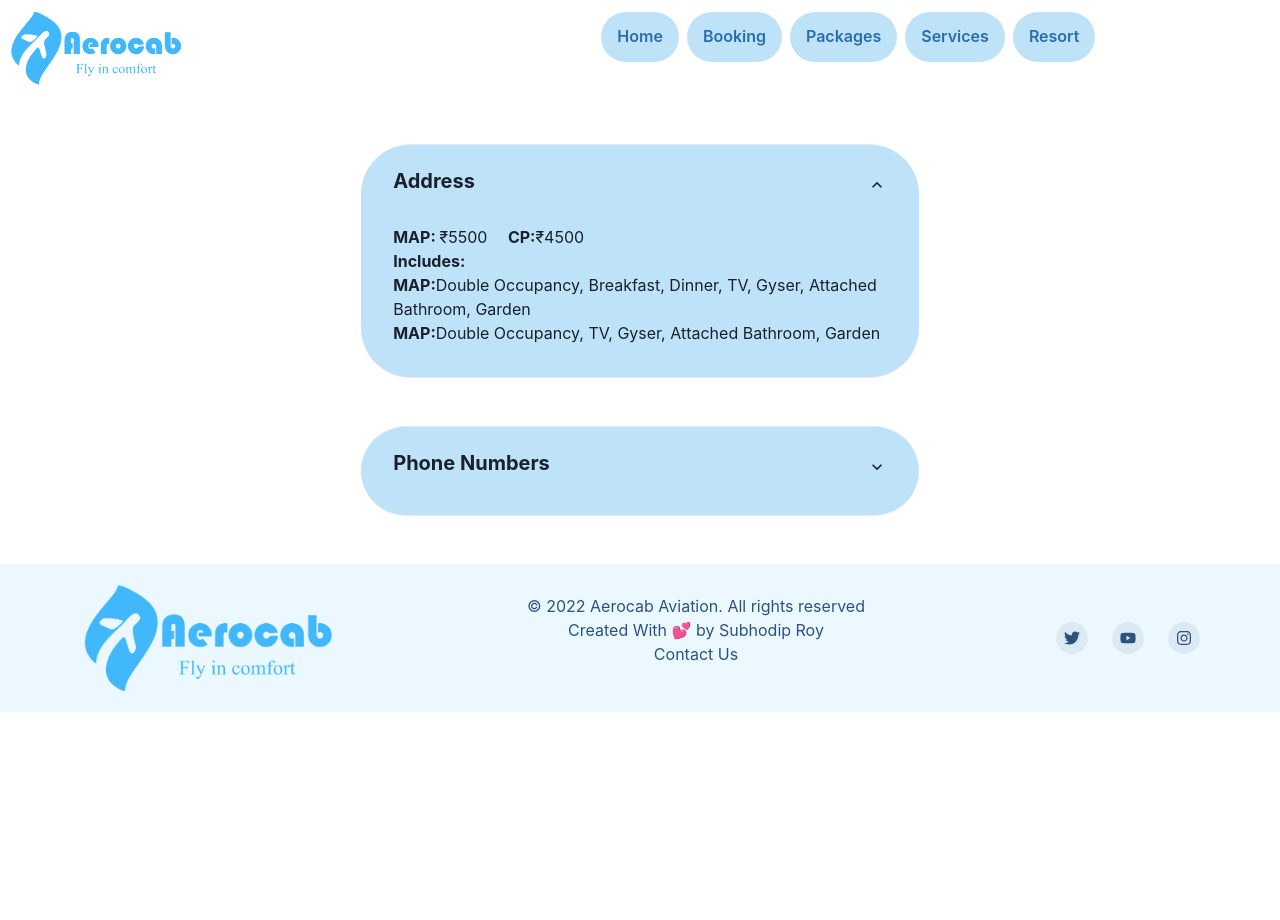
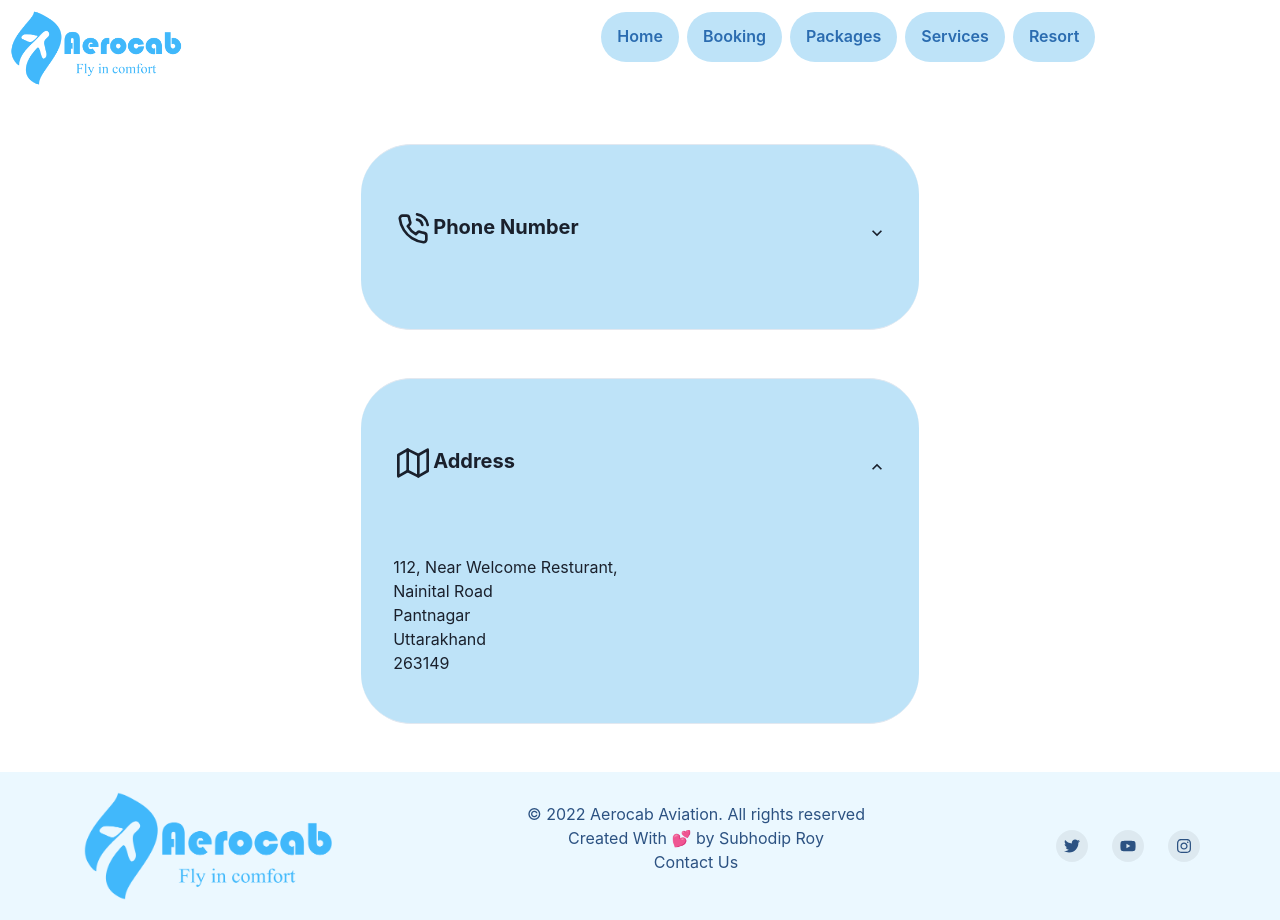
Before and after one commit to SubhodipRoy/aerocab, a React (Create React App) app: page /contact in a window 1280 px wide. Both pictures are taken after a click on the button "Address". Before the commit the page ends 800 px from the top, so only its background shows below. Built offline with nearby package versions, Linux system fonts and the light colour scheme.

Commit message:
Updated Contact Page

```diff
--- a/src/components/ContactUs.js
+++ b/src/components/ContactUs.js
@@ -11,32 +11,31 @@ import {
   Icon,
 } from "@chakra-ui/react";
 
+import "./ChardhamStyles.css";
+
+import { FiPhoneCall, FiMap } from "react-icons/fi";
+
 const ContactUs = () => {
   return (
     <div>
-      <Container>
+      <Container className="AccordionButton">
         <Accordion allowMultiple my={12}>
           <AccordionItem bg="blue.100" borderRadius="50" p={4} m={2}>
             <h2>
               <AccordionButton>
                 <Box flex="1" textAlign="left">
                   <Heading as="h2" size="md">
-                    {/* <Icon as={BiBook} w={10} h={10} p={1} my={10} /> */}
-                    <span>Address</span>
+                    <Icon as={FiPhoneCall} w={10} h={10} p={1} my={10} />
+                    <span>Phone Number</span>
                   </Heading>
                 </Box>
                 <AccordionIcon />
               </AccordionButton>
             </h2>
             <AccordionPanel pb={4}>
-              <b>MAP: </b>₹5500 &emsp;<b>CP:</b>₹4500
+              <b>Phone 1: </b> <a href="tel:+917248486092">+91 72484 86092</a>
               <br />
-              <b>Includes:</b>
-              <br />
-              <b>MAP:</b>Double Occupancy, Breakfast, Dinner, TV, Gyser,
-              Attached Bathroom, Garden
-              <br />
-              <b>MAP:</b>Double Occupancy, TV, Gyser, Attached Bathroom, Garden
+              <b>Phone 2: </b> <a href="tel:+919105947108">+91 72484 86092</a>
             </AccordionPanel>
           </AccordionItem>
         </Accordion>
@@ -46,22 +45,22 @@ const ContactUs = () => {
               <AccordionButton>
                 <Box flex="1" textAlign="left">
                   <Heading as="h2" size="md">
-                    {/* <Icon as={BiBook} w={10} h={10} p={1} my={10} /> */}
-                    <span>Phone Numbers</span>
+                    <Icon as={FiMap} w={10} h={10} p={1} my={10} />
+                    <span>Address</span>
                   </Heading>
                 </Box>
                 <AccordionIcon />
               </AccordionButton>
             </h2>
             <AccordionPanel pb={4}>
-              <b>MAP: </b>₹5500 &emsp;<b>CP:</b>₹4500
-              <br />
-              <b>Includes:</b>
-              <br />
-              <b>MAP:</b>Double Occupancy, Breakfast, Dinner, TV, Gyser,
-              Attached Bathroom, Garden
-              <br />
-              <b>MAP:</b>Double Occupancy, TV, Gyser, Attached Bathroom, Garden
+              <p>
+                112, Near Welcome Resturant,
+                <br />
+                Nainital Road <br />
+                Pantnagar <br />
+                Uttarakhand <br />
+                263149
+              </p>
             </AccordionPanel>
           </AccordionItem>
         </Accordion>
```
